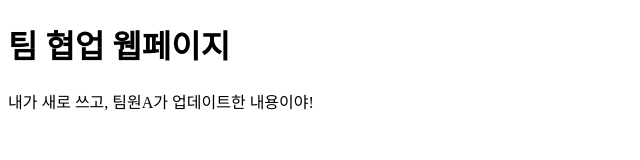
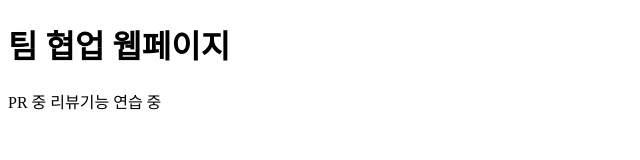
Before and after one commit to kimsooyoung-si/team-project, a plain HTML site: page index.html in a window 1280 px wide. Shown: the whole page, without its empty margins (0-640 px from the left). Drawn offline with Linux system fonts and the light colour scheme.

Commit message:
what is Review?

```diff
--- a/index.html
+++ b/index.html
@@ -7,7 +7,7 @@
 <body>
     <h1>팀 협업 웹페이지</h1>
 
-    <p>내가 새로 쓰고, 팀원A가 업데이트한 내용이야!</p>
+    <p>PR 중 리뷰기능 연습 중</p>
 
 
 </body>
```
